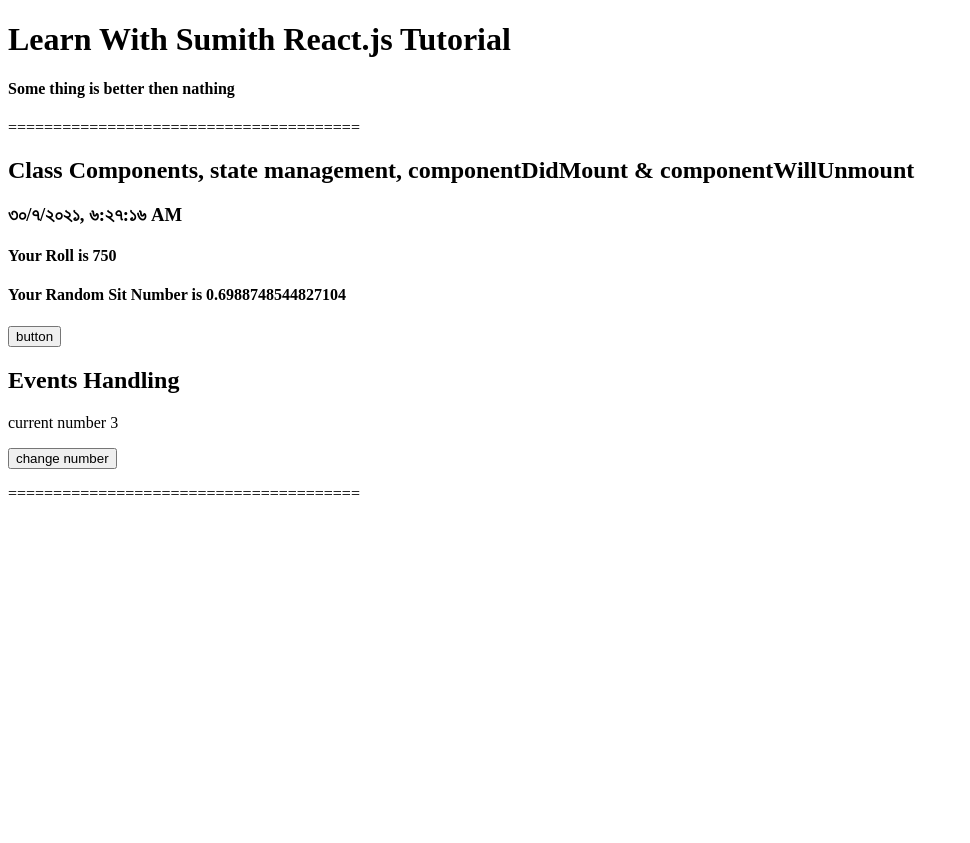
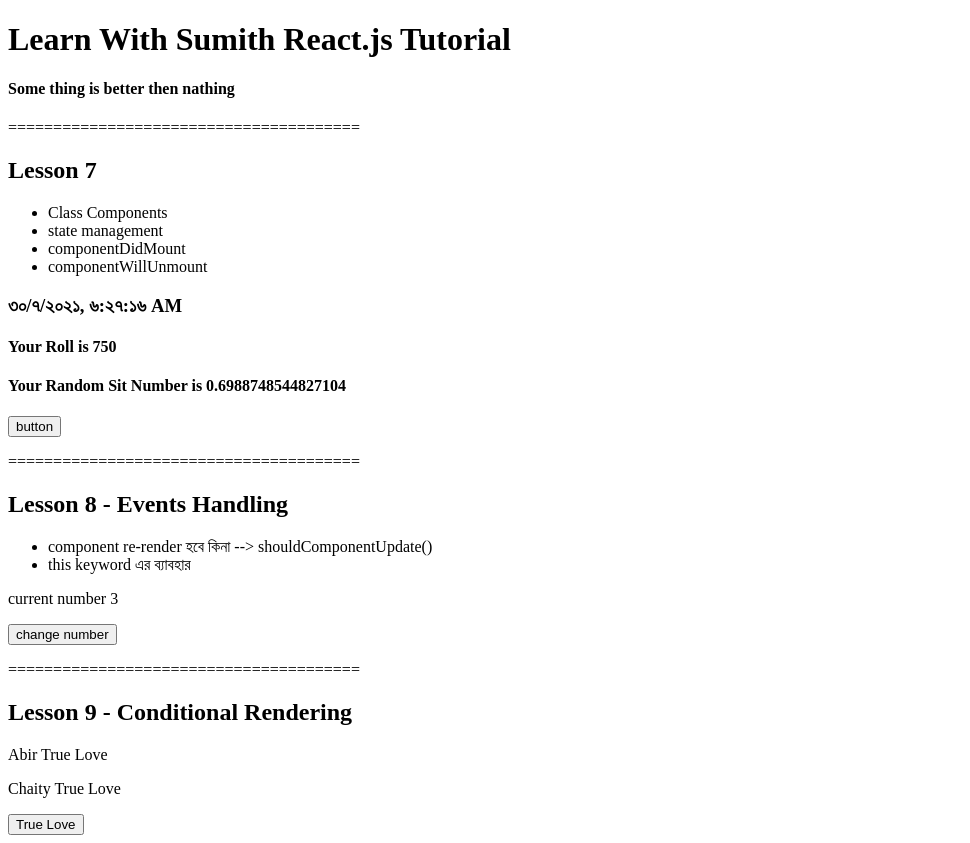
Before and after one commit to LancerAbir/learn-with-sumit, a React (Create React App) app in the folder react-js/lesson-3/: page / in a window 1280 px wide. Shown: the whole page, without its empty margins (0-970 px from the left). Before the commit the page ends 800 px from the top, so only its background shows below. Built offline with nearby package versions, Linux system fonts and the light colour scheme.

Commit message:
lesson 9 running

```diff
--- a/react-js/lesson-3/src/App.js
+++ b/react-js/lesson-3/src/App.js
@@ -1,5 +1,7 @@
 import React, { useState } from "react";
 import Clock from "./Components/Clock";
+import ConditionalRendering from "./Components/ConditionalRendering";
+import EventsHandling from "./Components/EventsHandling";
 import Test from "./Components/Test";
 
 function App() {
@@ -12,6 +14,9 @@
          <p>=======================================</p>
          <Clock local="bn-BD" number={state} />
          <p>=======================================</p>
+         <EventsHandling />
+         <p>=======================================</p>
+         <ConditionalRendering />
       </div>
    );
 }
--- a/react-js/lesson-3/src/Components/Clock.js
+++ b/react-js/lesson-3/src/Components/Clock.js
@@ -1,25 +1,9 @@
-// import React from "react";
-
-// const Clock = ({ local }) => {
-//    return (
-//       <div>
-//          <h2>
-//             Clock Array Functional Components {new Date().toLocaleString(local)}{" "}
-//          </h2>
-//       </div>
-//    );
-// };
-
-// export default Clock;
-
 import React, { Component } from "react";
-import EventsHandling from "./EventsHandling";
 
 export default class Clock extends Component {
    state = {
       data: new Date(),
-      classComponent:
-         "Class Components, state management, componentDidMount & componentWillUnmount ",
+      classComponent: "Lesson 7",
       count: 1,
       plus: 5,
       minus: 2,
@@ -67,14 +51,18 @@
       return (
          <div>
             <h2>{classComponent}</h2>
+            <ul>
+               <li>Class Components</li>
+               <li>state management</li>
+               <li>componentDidMount</li>
+               <li>componentWillUnmount </li>
+            </ul>
             <h3>{data.toLocaleString(local)}</h3>
             <h4>Your Roll is {count}</h4>
             <h4>Your Random Sit Number is {random}</h4>
             <button type="button" onClick={this.clickHandler}>
                button
             </button>
-
-            <EventsHandling />
          </div>
       );
    }
--- /dev/null
+++ b/react-js/lesson-3/src/Components/ConditionalRendering.js
@@ -0,0 +1,44 @@
+import React, { Component } from "react";
+
+export default class ConditionalRendering extends Component {
+   state = {
+      abir: "",
+      chaity: "",
+   };
+
+   changeHandler = (e) => {
+      e.preventDefault();
+      this.setState({
+         abir: "for chaity",
+         chaity: "for abir",
+      });
+   };
+   render() {
+      const { abir, chaity } = this.state;
+
+      let toggle;
+      if (abir === "for chaity") {
+         toggle = (
+            <button type="button" onClick={this.changeHandler}>
+               True Love
+            </button>
+         );
+      } else {
+         toggle = (
+            <button type="button" onClick={this.changeHandler}>
+               True Love
+            </button>
+         );
+      }
+      return (
+         <div>
+            <h2>Lesson 9 - Conditional Rendering</h2>
+
+            <p>Abir True Love {abir}</p>
+            <p>Chaity True Love {chaity}</p>
+
+            {toggle}
+         </div>
+      );
+   }
+}
--- a/react-js/lesson-3/src/Components/EventsHandling.js
+++ b/react-js/lesson-3/src/Components/EventsHandling.js
@@ -14,7 +14,7 @@
       }));
    };
 
-   // component re-render হবে কিনা বা update হবে নাকি হবে না
+   // component re-render হবে কিনা  বা update হবে নাকি হবে না
    shouldComponentUpdate(nextProps, nextState) {
       const { changeStateNumber: currentChange } = this.state;
       const { changeStateNumber: nextChange } = nextState;
@@ -28,7 +28,12 @@
       const { changeStateNumber } = this.state;
       return (
          <div>
-            <h2>Events Handling </h2>
+            <h2>Lesson 8 - Events Handling </h2>
+            <ul>
+               <li>component re-render হবে কিনা --> shouldComponentUpdate()</li>
+               <li>this keyword এর ব্যাবহার</li>
+            </ul>
+
             <p>current number {changeStateNumber}</p>
             <Button clickHandler={this.clickHandler} />
          </div>
```
